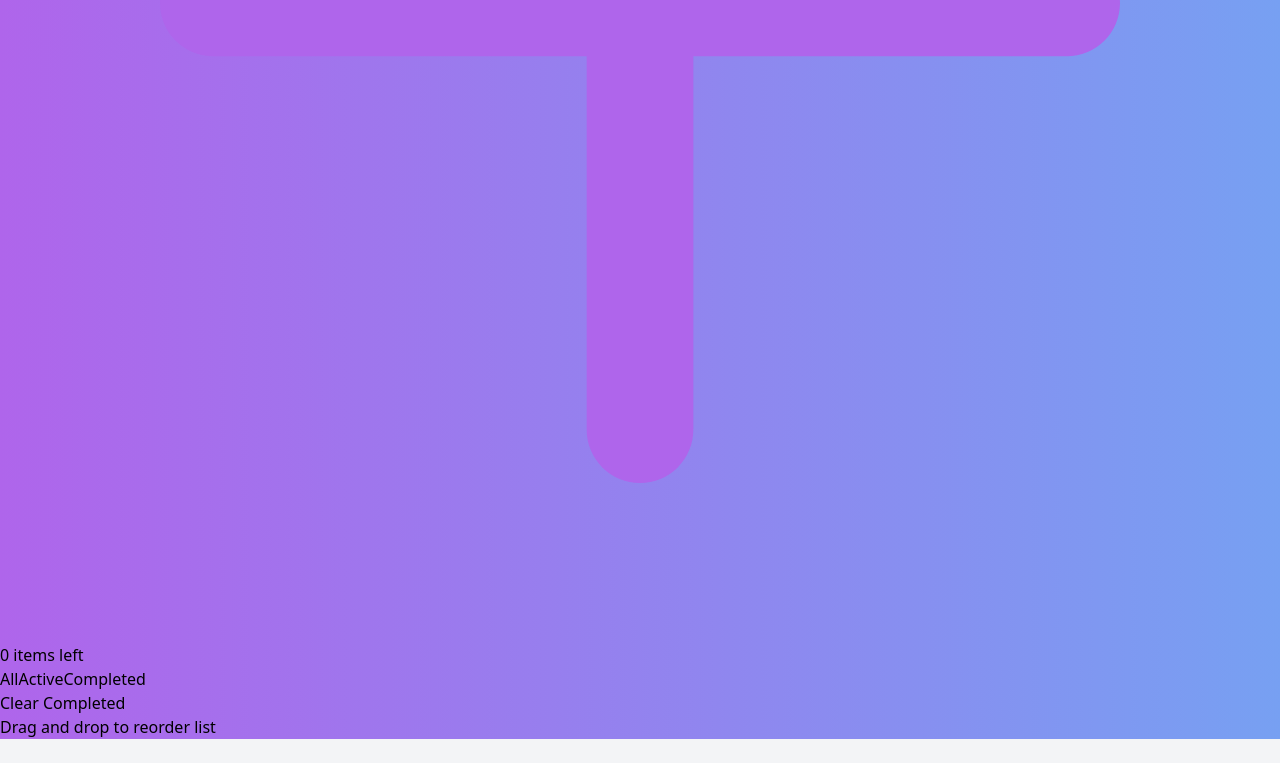
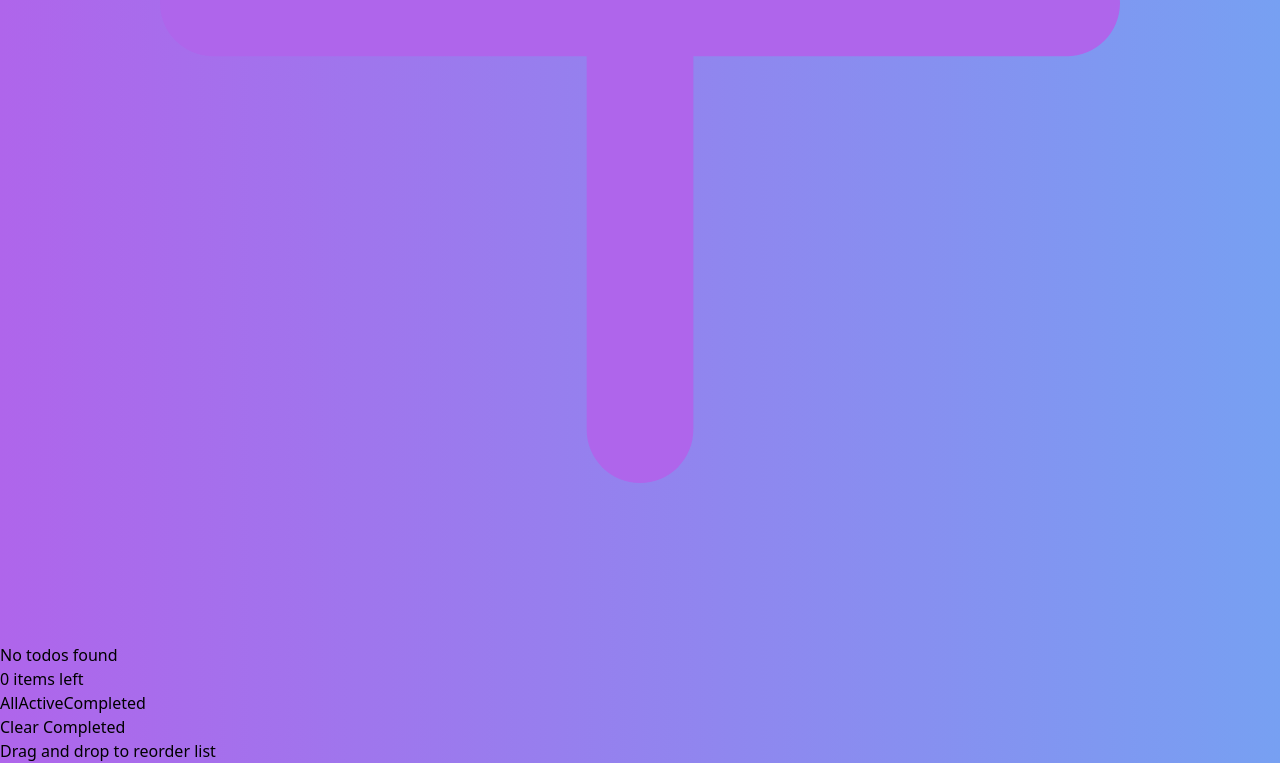
Before and after one commit to Vas11a/synebo_frontend_challenge, a React (Vite) app: page / in a window 1280 px wide. Shown: the part 1967-2730 px from the top of the page. Before the commit the page ends 2706 px from the top, so only its background shows below. Built offline with nearby package versions, Linux system fonts and the light colour scheme.

Commit message:
upd: message when list is empty

```diff
--- a/src/modules/todo_list_module/List.tsx
+++ b/src/modules/todo_list_module/List.tsx
@@ -21,6 +21,11 @@ export default function List({ filteredTodos, changeStatus, removeTodo, moveTodo
                     moveTodo={moveTodo}
                 />
             ))}
+            {
+                filteredTodos.length === 0 && (
+                    <div className='border-b-2 px-3 sm:px-5 text-gray-500 text-center border-gray-200 pt-3 pb-3 sm:pt-4 sm:pb-4'>No todos found</div>
+                )
+            }
         </div>
     );
 }
```
